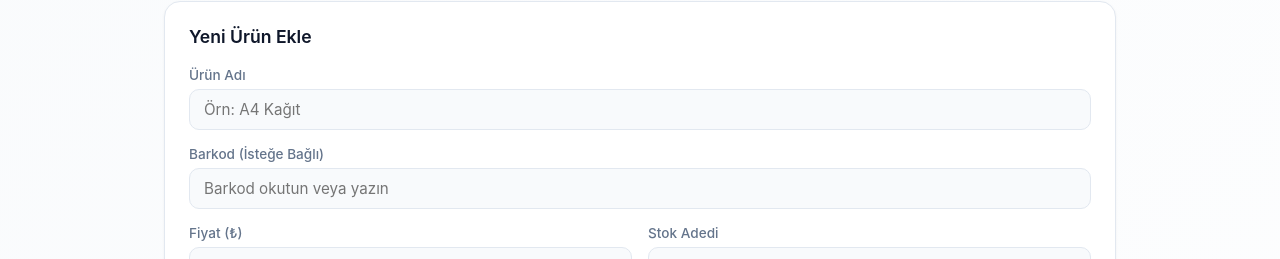
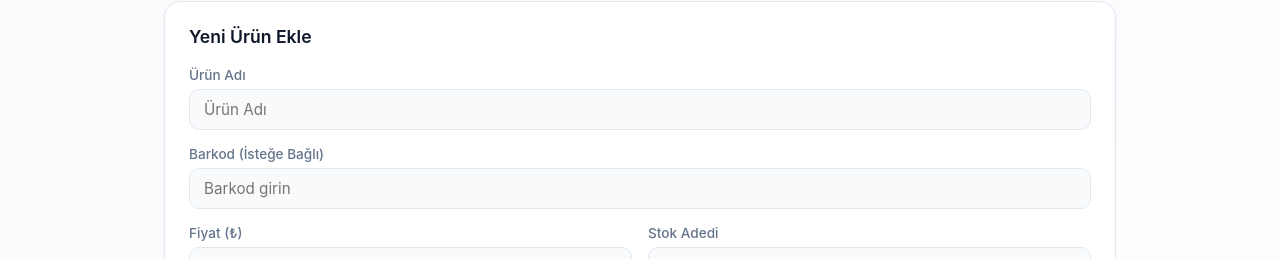
Before and after one commit to Bedirhan3428/stokpro, a React (Create React App) app: page /products in a window 1280 px wide. Shown: the part 176-435 px from the top of the page. Built offline with nearby package versions, Linux system fonts and the light colour scheme; no server answers; the database is empty; sample sign-in values are in the browser's storage.

Commit message:
Update Products.js

```diff
--- a/src/components/Products.js
+++ b/src/components/Products.js
@@ -188,7 +188,7 @@ export default function Products() {
           <div className="form-group full">
             <label>Ürün Adı</label>
             <input
-              placeholder="Örn: A4 Kağıt"
+              placeholder="Ürün Adı"
               value={name}
               onChange={e => setName(e.target.value)}
               className="modern-input"
@@ -198,7 +198,7 @@ export default function Products() {
           <div className="form-group full">
             <label>Barkod (İsteğe Bağlı)</label>
             <input
-              placeholder="Barkod okutun veya yazın"
+              placeholder="Barkod girin"
               value={barcode}
               onChange={e => setBarcode(e.target.value)}
               className="modern-input"
```
